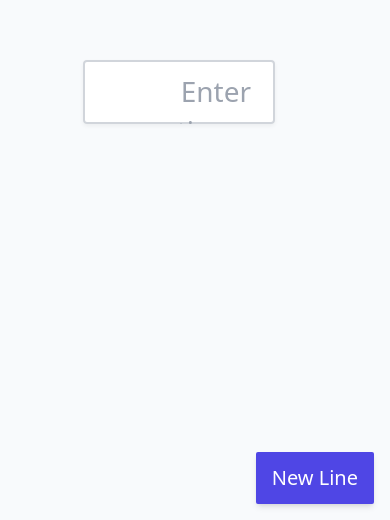
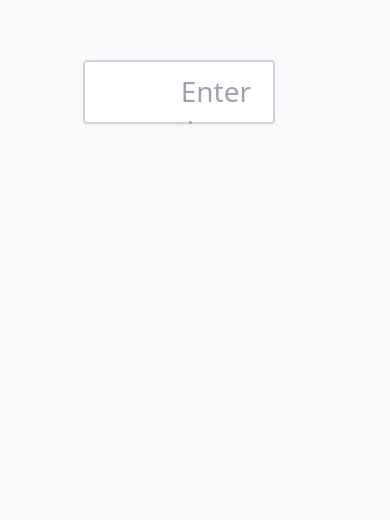
Before and after one commit to JoJe3003/component-library, a Next.js app: page / in a window 390 px wide. Shown: the part 324-844 px from the top of the page. Built offline with nearby package versions, Linux system fonts and the light colour scheme.

Commit message:
Removed mobile support

```diff
--- a/src/components/TimeSummary.tsx
+++ b/src/components/TimeSummary.tsx
@@ -8,9 +8,6 @@ interface Time {
 export default function TimeSummary() {
   const [time, setTime] = useState<Time[]>([]);
   const [sum, setSum] = useState<Time>({ hours: 0, minutes: 0 });
-  const [focus, setFocus] = useState(false);
-  const onFocus = () => setFocus(true);
-  const onBlur = () => setFocus(false);
 
   useEffect(() => {
     const sum = time.reduce(
@@ -53,8 +50,6 @@ export default function TimeSummary() {
             inputMode="numeric"
             placeholder="Enter time.."
             onInput={handleTextAreaInput}
-            onFocus={onFocus}
-            onBlur={onBlur}
             // make spaces in the input area into "\n"
             onKeyDown={(e) => {
               if (e.key === " ") {
@@ -131,26 +126,6 @@ export default function TimeSummary() {
           )}
         </div>
       </div>
-
-      {/* Mobile view */}
-
-      <button
-        className="absolute bottom-4 right-4 block rounded-sm bg-indigo-600 px-4 py-3 text-xl text-white shadow-md hover:bg-indigo-700 focus:outline-none focus:ring-2 focus:ring-indigo-500 focus:ring-offset-2 md:hidden"
-        onClick={() => {
-          const input = document.getElementById("input") as HTMLTextAreaElement;
-          input.value += "\n";
-          input.focus();
-
-          // dont allow multiple "\n" in a row
-          input.value = input.value.replace(/\n\n/g, "\n");
-          // Dont allow first input to be "\n"
-          if (input.value === "\n") {
-            input.value = "";
-          }
-        }}
-      >
-        New Line
-      </button>
     </div>
   );
 }
```
